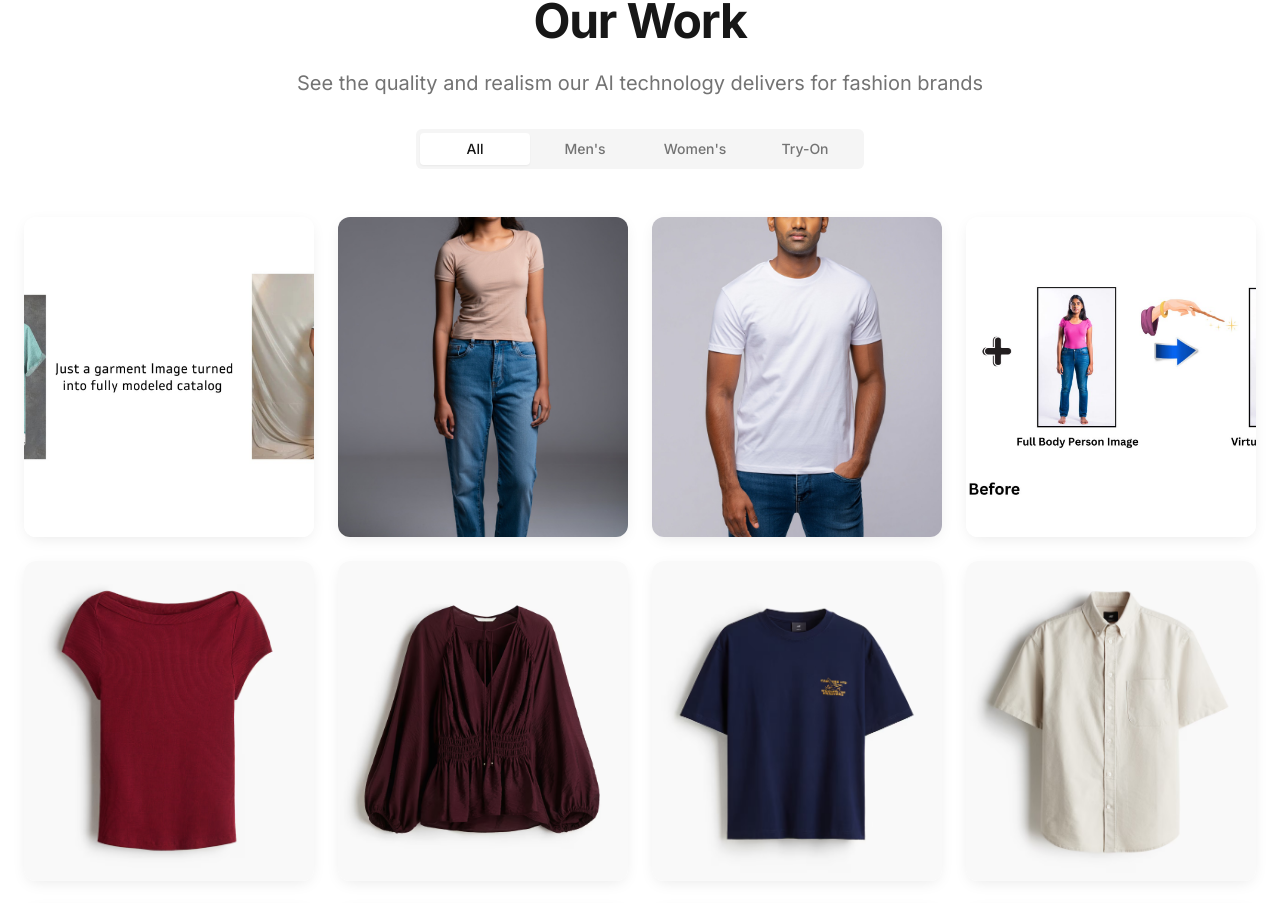
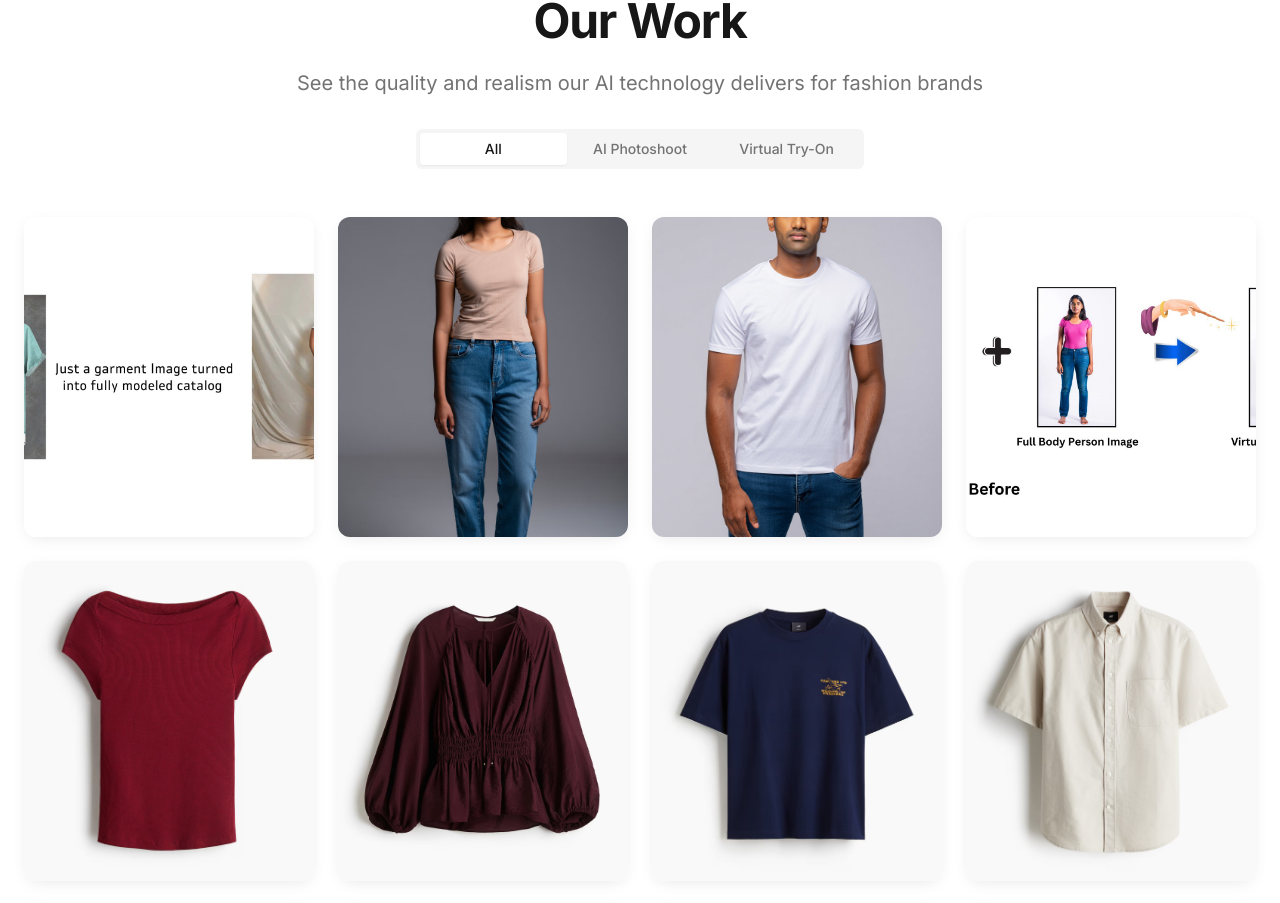
Before and after one commit to tanay193/technizee-future-fashion, a React (Vite) app: page / in a window 1280 px wide. Shown: the part 2279-3182 px from the top of the page. Built offline with nearby package versions, Linux system fonts and the light colour scheme.

Commit message:
Update portfolio section tabs

```diff
--- a/src/components/PortfolioSection.tsx
+++ b/src/components/PortfolioSection.tsx
@@ -21,19 +21,19 @@ const PortfolioSection = () => {
       image: aiPhotoshootDemo,
       caption: "AI-generated photoshoot from flatlay",
       type: "AI Photoshoot",
-      category: "women"
+      category: "photoshoot"
     },
     {
       image: indianFemaleStudio,
       caption: "Studio photoshoot - AI generated model",
       type: "AI Photoshoot",
-      category: "women"
+      category: "photoshoot"
     },
     {
       image: indianMaleStudio,
       caption: "Professional male model - AI generated",
       type: "AI Photoshoot",
-      category: "men"
+      category: "photoshoot"
     },
     {
       image: virtualTryonDemo,
@@ -45,25 +45,25 @@ const PortfolioSection = () => {
       image: womenTop1,
       caption: "Women's top - AI photoshoot",
       type: "AI Photoshoot",
-      category: "women"
+      category: "photoshoot"
     },
     {
       image: womenTop3,
       caption: "Elegant women's wear - AI model",
       type: "AI Photoshoot",
-      category: "women"
+      category: "photoshoot"
     },
     {
       image: menShirt1,
       caption: "Men's shirt - Product to model",
       type: "AI Photoshoot",
-      category: "men"
+      category: "photoshoot"
     },
     {
       image: menShirt3,
       caption: "Men's casual wear - AI photoshoot",
       type: "AI Photoshoot",
-      category: "men"
+      category: "photoshoot"
     },
     {
       image: menShirt2,
@@ -81,13 +81,13 @@ const PortfolioSection = () => {
       image: menPants1,
       caption: "Men's pants - AI photoshoot",
       type: "AI Photoshoot",
-      category: "men"
+      category: "photoshoot"
     },
     {
       image: womenBottom1,
       caption: "Women's bottoms - AI model showcase",
       type: "AI Photoshoot",
-      category: "women"
+      category: "photoshoot"
     }
   ];
 
@@ -107,11 +107,10 @@ const PortfolioSection = () => {
           </p>
 
           <Tabs defaultValue="all" className="w-full max-w-md mx-auto" onValueChange={setActiveFilter}>
-            <TabsList className="grid w-full grid-cols-4">
+            <TabsList className="grid w-full grid-cols-3">
               <TabsTrigger value="all">All</TabsTrigger>
-              <TabsTrigger value="men">Men's</TabsTrigger>
-              <TabsTrigger value="women">Women's</TabsTrigger>
-              <TabsTrigger value="tryon">Try-On</TabsTrigger>
+              <TabsTrigger value="photoshoot">AI Photoshoot</TabsTrigger>
+              <TabsTrigger value="tryon">Virtual Try-On</TabsTrigger>
             </TabsList>
           </Tabs>
         </div>
```
